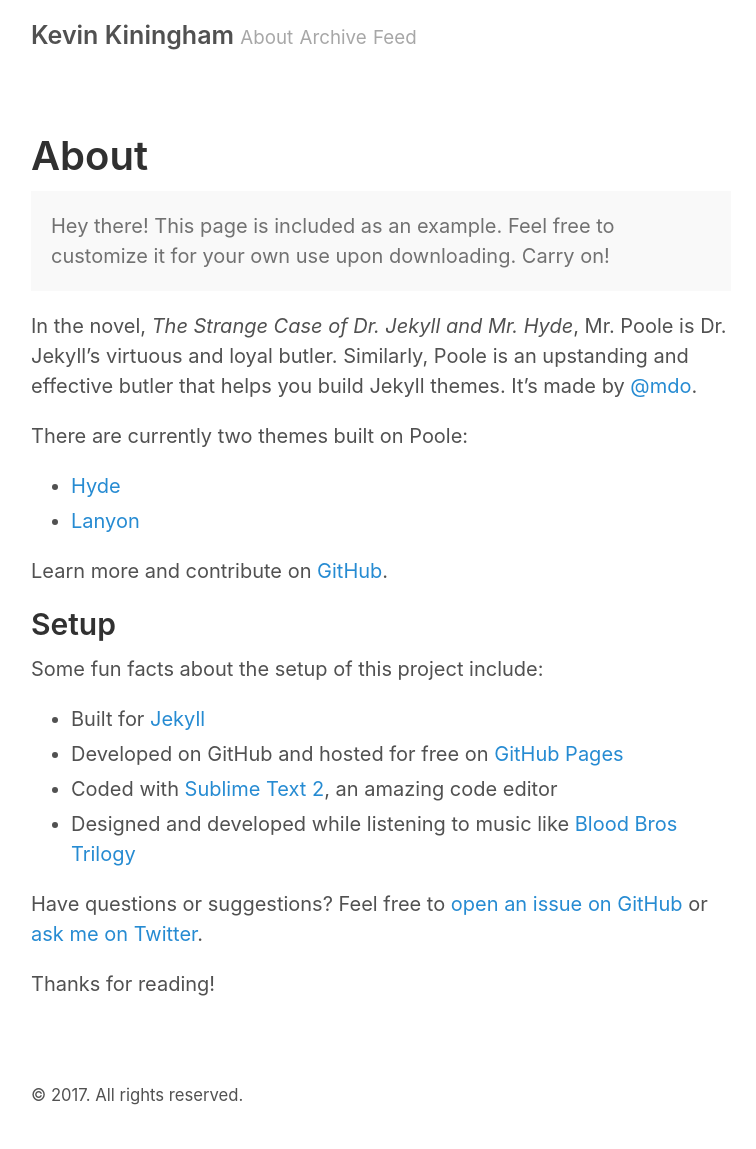
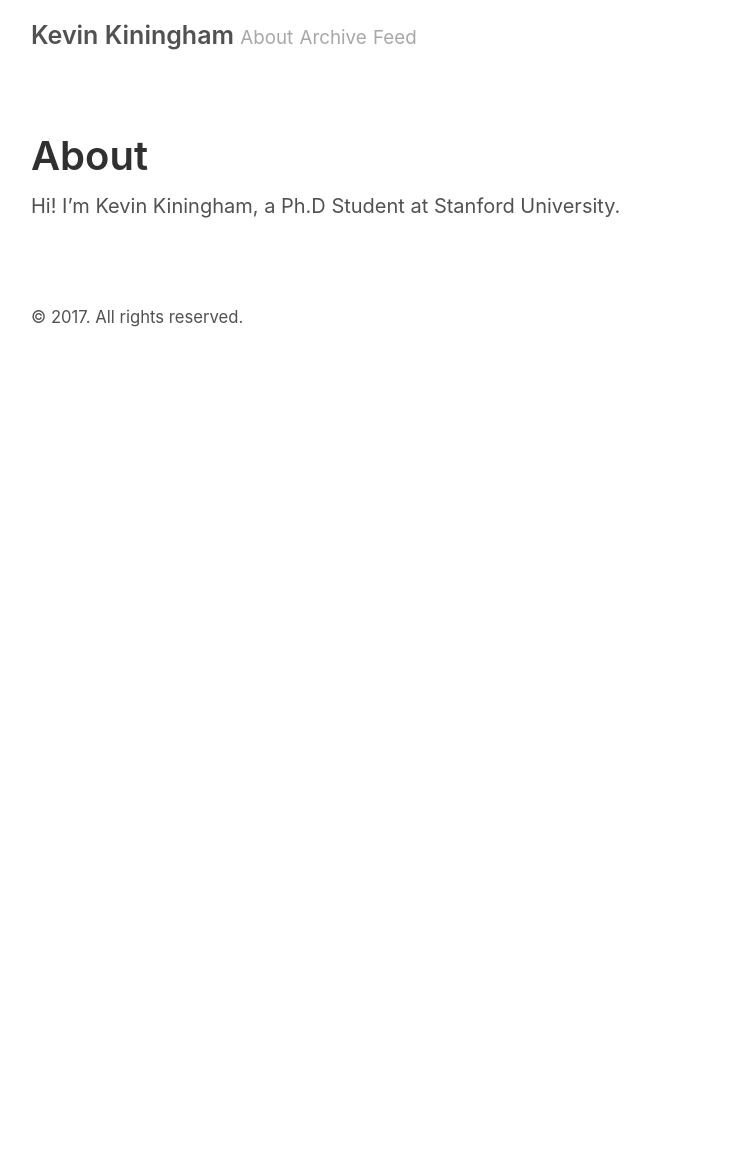
Before and after one commit to kkiningh/kkiningh.github.io, a Jekyll site: the page built from about.md, in a window 1280 px wide. Shown: the whole page, without its empty margins (259-1015 px from the left). Built offline with Jekyll 4.4.1, drawn with Linux system fonts in a browser that asks for light colours; after the commit the page ends 900 px from its top, so only the background shows below that.

Commit message:
Change about page to use my name

```diff
--- a/about.md
+++ b/about.md
@@ -3,28 +3,4 @@ layout: page
 title: About
 ---
 
-<p class="message">
-  Hey there! This page is included as an example. Feel free to customize it for your own use upon downloading. Carry on!
-</p>
-
-In the novel, *The Strange Case of Dr. Jekyll and Mr. Hyde*, Mr. Poole is Dr. Jekyll's virtuous and loyal butler. Similarly, Poole is an upstanding and effective butler that helps you build Jekyll themes. It's made by [@mdo](https://twitter.com/mdo).
-
-There are currently two themes built on Poole:
-
-* [Hyde](http://hyde.getpoole.com)
-* [Lanyon](http://lanyon.getpoole.com)
-
-Learn more and contribute on [GitHub](https://github.com/poole).
-
-## Setup
-
-Some fun facts about the setup of this project include:
-
-* Built for [Jekyll](http://jekyllrb.com)
-* Developed on GitHub and hosted for free on [GitHub Pages](https://pages.github.com)
-* Coded with [Sublime Text 2](http://sublimetext.com), an amazing code editor
-* Designed and developed while listening to music like [Blood Bros Trilogy](https://soundcloud.com/maddecent/sets/blood-bros-series)
-
-Have questions or suggestions? Feel free to [open an issue on GitHub](https://github.com/poole/poole/issues/new) or [ask me on Twitter](https://twitter.com/mdo).
-
-Thanks for reading!
+Hi! I'm Kevin Kiningham, a Ph.D Student at Stanford University.
```
